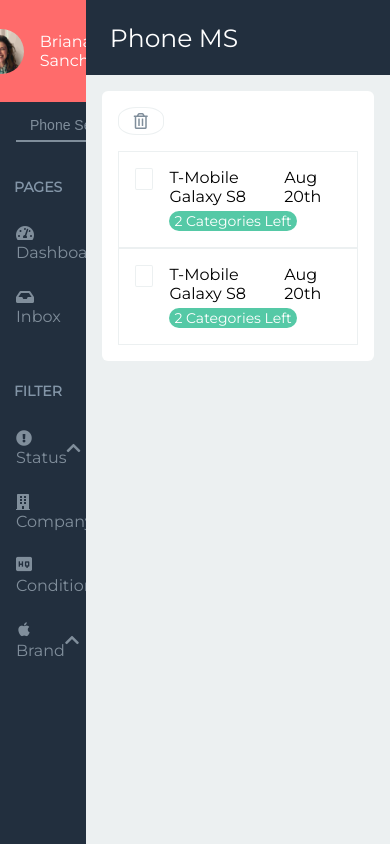
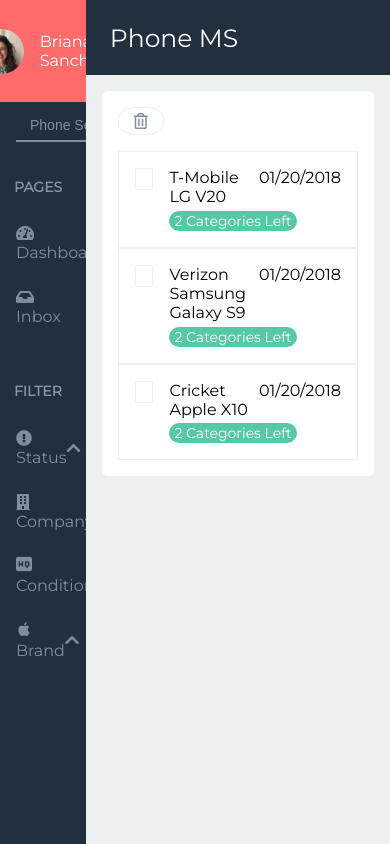
Before and after one commit to sanchezl391/phone-inventory-system-app, a React (Create React App) app: page / in a window 390 px wide. Built offline with nearby package versions, Linux system fonts and the light colour scheme.

Commit message:
added functionality to delete phones

```diff
--- a/src/App/App.js
+++ b/src/App/App.js
@@ -1,15 +1,76 @@
-import React from 'react';
+import React, {useState} from 'react';
 import './App.scss';
 import SideNavbar from './SideNavbar/SideNavbar';
 import AppBody from './AppBody/AppBody';
 import TopNavbar from './TopNavbar/TopNavbar';
 
+let phone1 = {
+  status: 'Sale',
+  id: 1,
+  model: 'V20',
+  brand: 'LG',
+  company: 'T-Mobile',
+  color: 'black',
+  condition: 'A',
+  comments: 'Some comments for phone.',
+  dateAdded: '01/20/2018',
+  datePurchased: '01/20/2018',
+  dateSold: '01/20/2018',
+  dateReturned: '01/20/2018',
+  customerName: 'Luis',
+  imei: 123456789,
+  originalPrice: 100,
+  goalPrice: 150,
+  priceSold: 200
+};
+let phone2 = {
+  status: 'Sold',
+  id: 2,
+  model: 'Galaxy S9',
+  brand: 'Samsung',
+  company: 'Verizon',
+  color: 'white',
+  condition: 'C',
+  comments: 'Some comments for phone.',
+  dateAdded: '01/20/2018',
+  datePurchased: '01/20/2018',
+  dateSold: '01/20/2018',
+  dateReturned: '01/20/2018',
+  customerName: 'Luis',
+  imei: 123456789,
+  originalPrice: 100,
+  goalPrice: 150,
+  priceSold: 200
+};
+let phone3 = {
+  status: 'Repair',
+  id: 3,
+  model: 'X10',
+  brand: 'Apple',
+  company: 'Cricket',
+  color: 'pink',
+  condition: 'B',
+  comments: 'Some comments for phone.',
+  dateAdded: '01/20/2018',
+  datePurchased: '01/20/2018',
+  dateSold: '01/20/2018',
+  dateReturned: '01/20/2018',
+  customerName: 'Luis',
+  imei: 123456789,
+  originalPrice: 100,
+  goalPrice: 150,
+  priceSold: 200
+};
+
 let App = () => {
+  let [phones, setPhones] = useState({1: phone1, 2: phone2, 3: phone3});
+  let phoneManager = {phones: phones, setPhones: setPhones};
+
   let html = <div className='app-container'>
       <SideNavbar />
       <div className="main-content-container">
         <TopNavbar />
-        <AppBody />
+        <AppBody phoneManager={phoneManager}/>
       </div>
   </div>;
   return html;
--- a/src/App/AppBody/AppBody.js
+++ b/src/App/AppBody/AppBody.js
@@ -2,10 +2,10 @@
 import './AppBody.scss';
 import PhoneList from './PhoneList/PhoneList';
 
-let AppBody = () => {
+let AppBody = (props) => {
   let html = <section className='app-body-container'>
     <div className="app-body-content-container">
-      <PhoneList />
+      <PhoneList phoneManager={props.phoneManager}/>
     </div>
   </section>;
   return html;
--- a/src/App/AppBody/PhoneList/PhoneItem/Checkbox/Checkbox.js
+++ b/src/App/AppBody/PhoneList/PhoneItem/Checkbox/Checkbox.js
@@ -1,10 +1,16 @@
 import React, { useState } from 'react';
 import './Checkbox.scss';
 
-let Checkbox = () => {
+let Checkbox = (props) => {
     let [isChecked, setIsChecked] = useState(false);
     let innerHtml = '';
     let checkboxClassName = '';
+
+    let toggleCheck = () =>{
+        setIsChecked(!isChecked);
+        props.notifyCheckChange(!isChecked, props.id);
+    };
+
     if(isChecked){
         innerHtml = <i className="fas fa-check"></i>;
         checkboxClassName = 'checkbox-container checked';
@@ -12,7 +18,7 @@
         checkboxClassName = 'checkbox-container';
     }
 
-    let html = <div onClick={()=>setIsChecked(!isChecked)} className={checkboxClassName}>
+    let html = <div onClick={() => toggleCheck()} className={checkboxClassName}>
         {innerHtml}
     </div>;
 
--- a/src/App/AppBody/PhoneList/PhoneItem/PhoneItem.js
+++ b/src/App/AppBody/PhoneList/PhoneItem/PhoneItem.js
@@ -3,19 +3,26 @@
 import '../PhoneList.scss';
 import Checkbox from './Checkbox/Checkbox' ;
 
-let PhoneItem = () => {
+let PhoneItem = (props) => {
+    let phone = props.phone;
+
+    let brand = phone.brand;
+    let dateAdded = phone.dateAdded;
+    let model = phone.model;
+    let company = phone.company;
+
+
     let html = <li className='phone-item-container'>
-        <Checkbox />
+        <Checkbox id={props.id} notifyCheckChange={props.notifyCheckChange}/>
         <div className="phone-info-container">
             <div className="md-txt top-row">
-                <p>T-Mobile Galaxy S8</p>
-                <p>Aug 20th</p>
+                <p>{company} {brand} {model}</p>
+                <p>{dateAdded}</p>
             </div>
             <div className="bottom-row">
                 <p className='sm-txt number almost-completed'>2 Categories Left</p>
             </div>
         </div>
-
     </li>;
     return html;
   };
--- a/src/App/AppBody/PhoneList/PhoneList.js
+++ b/src/App/AppBody/PhoneList/PhoneList.js
@@ -1,14 +1,67 @@
-import React from 'react';
+import React, {useState} from 'react';
 import PhoneItem from './PhoneItem/PhoneItem';
 
-let PhoneList = () => {
+let PhoneList = (props) => {
+    let [phones, setPhones] = useState(props.phoneManager.phones);
+    let [checkedPhoneIds, setCheckedPhoneIds] = useState([]);
+
+    console.log(checkedPhoneIds);
+
+    let notifyCheckChange = (isChecked, id) => {
+        let copyOfPhoneIds = checkedPhoneIds.slice();
+        if(isChecked){
+            copyOfPhoneIds.push(id);
+        }
+        else{
+            copyOfPhoneIds = copyOfPhoneIds.filter(i => i !== id);
+        }
+        setCheckedPhoneIds(copyOfPhoneIds);
+    };
+
+    let deletePhones = () => {
+        console.log('attempting to delete phones');
+        console.log(phones, checkedPhoneIds);
+        console.log(checkedPhoneIds);
+        for(let i in checkedPhoneIds) {
+            console.log('i', i);
+            for(let id in phones) {
+                console.log('id', id);
+                if(id === checkedPhoneIds[i]) {
+                    let tmpPhones = phones;
+                    let tmpPhoneIds = checkedPhoneIds;
+                    delete tmpPhoneIds[i];
+                    delete tmpPhones[id];
+                    setPhones(tmpPhones);
+                }
+            }
+        }
+        console.log('after deletion');
+        console.log(phones, checkedPhoneIds);
+    };
+
+    let generatePhoneItemJsx = () => {
+        let jsx = [];
+        for(let id in phones){
+            let phone = phones[id];
+
+            jsx.push(
+                <PhoneItem
+                    id={id}
+                    key={id}
+                    phone={phone}
+                    notifyCheckChange={notifyCheckChange}
+                    phoneManager={props.phoneManager}/>
+            );
+        }
+        return jsx;
+    };
+
     let html = <div className="phone-list-container">
         <div className="controls-container">
-            <i className="md-txt far fa-trash-alt"></i>
+            <i onClick={ () => deletePhones() } className="md-txt far fa-trash-alt"></i>
         </div>
         <ul>
-            <PhoneItem />
-            <PhoneItem />
+            {generatePhoneItemJsx()}
         </ul>
     </div>;
     return html;
--- a/src/App/SideNavbar/SideNavbar.js
+++ b/src/App/SideNavbar/SideNavbar.js
@@ -23,62 +23,5 @@
   return html;
 };
 
-let phone1 = {
-  status: 'Sale',
-  id: 1,
-  model: 'V20',
-  brand: 'LG',
-  company: 'T-Mobile',
-  color: 'black',
-  condition: 'A',
-  comments: 'Some comments for phone.',
-  dateAdded: '01/20/2018',
-  datePurchased: '01/20/2018',
-  dateSold: '01/20/2018',
-  dateReturned: '01/20/2018',
-  customerName: 'Luis',
-  imei: 123456789,
-  originalPrice: 100,
-  goalPrice: 150,
-  priceSold: 200
-};
-let phone2 = {
-  status: 'Sold',
-  id: 2,
-  model: 'Galaxy',
-  brand: 'Samsung',
-  company: 'Verizon',
-  color: 'white',
-  condition: 'C',
-  comments: 'Some comments for phone.',
-  dateAdded: '01/20/2018',
-  datePurchased: '01/20/2018',
-  dateSold: '01/20/2018',
-  dateReturned: '01/20/2018',
-  customerName: 'Luis',
-  imei: 123456789,
-  originalPrice: 100,
-  goalPrice: 150,
-  priceSold: 200
-};
-let phone3 = {
-  status: 'Repair',
-  id: 3,
-  model: 'X10',
-  brand: 'Apple',
-  company: 'Cricket',
-  color: 'pink',
-  condition: 'B',
-  comments: 'Some comments for phone.',
-  dateAdded: '01/20/2018',
-  datePurchased: '01/20/2018',
-  dateSold: '01/20/2018',
-  dateReturned: '01/20/2018',
-  customerName: 'Luis',
-  imei: 123456789,
-  originalPrice: 100,
-  goalPrice: 150,
-  priceSold: 200
-};
 
 export default SideNavbar;
```
